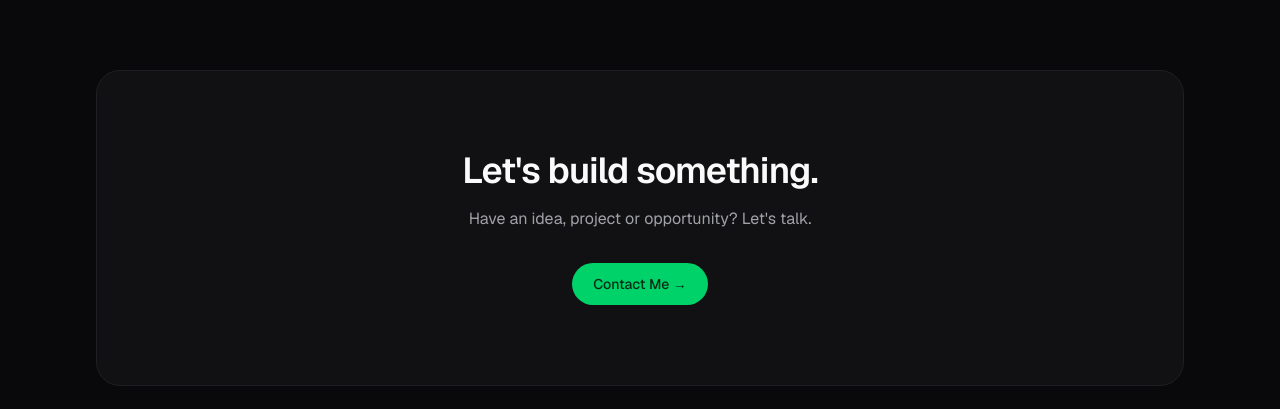
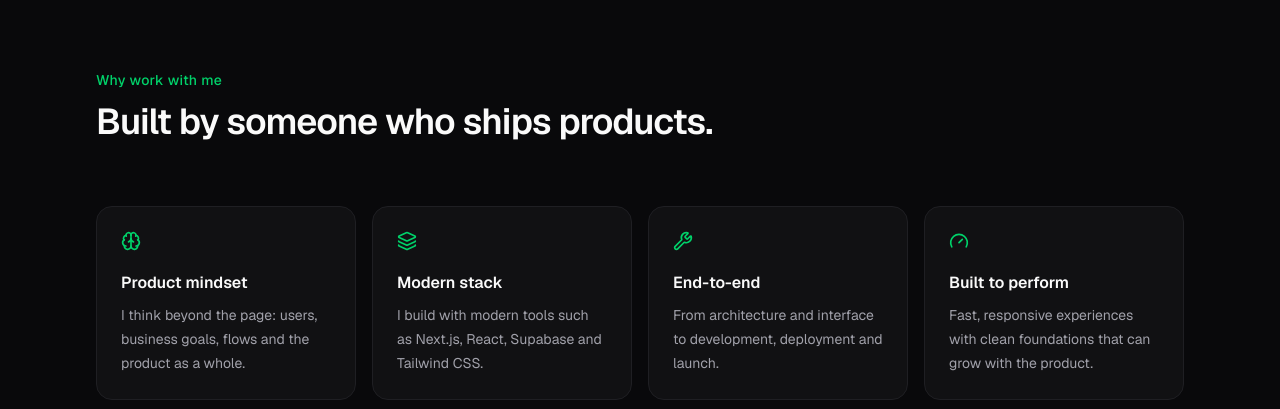
Before and after one commit to bk2024b/Josias.dev, a Next.js app: page / in a window 1280 px wide. Shown: the part 2388-2797 px from the top of the page. Built offline with nearby package versions, Linux system fonts and the light colour scheme.

Commit message:
feat: add trust section for prospects

```diff
--- /dev/null
+++ b/components/home/WhyWorkWithMe.jsx
@@ -0,0 +1,27 @@
+import { Brain, Layers3, Gauge, Wrench } from "lucide-react";
+import { Section } from "@/components/shared/Section";
+import { SectionHeading } from "@/components/shared/SectionHeading";
+
+const reasons = [
+  { icon: Brain, title: "Product mindset", text: "I think beyond the page: users, business goals, flows and the product as a whole." },
+  { icon: Layers3, title: "Modern stack", text: "I build with modern tools such as Next.js, React, Supabase and Tailwind CSS." },
+  { icon: Wrench, title: "End-to-end", text: "From architecture and interface to development, deployment and launch." },
+  { icon: Gauge, title: "Built to perform", text: "Fast, responsive experiences with clean foundations that can grow with the product." },
+];
+
+export function WhyWorkWithMe() {
+  return (
+    <Section>
+      <SectionHeading eyebrow="Why work with me" title="Built by someone who ships products." />
+      <div className="grid gap-4 sm:grid-cols-2 lg:grid-cols-4">
+        {reasons.map(({ icon: Icon, title, text }) => (
+          <article key={title} className="rounded-2xl border border-border bg-surface p-6">
+            <Icon size={20} className="text-accent" />
+            <h3 className="mt-5 font-semibold text-foreground">{title}</h3>
+            <p className="mt-2 text-sm leading-6 text-foreground-muted">{text}</p>
+          </article>
+        ))}
+      </div>
+    </Section>
+  );
+}
```
